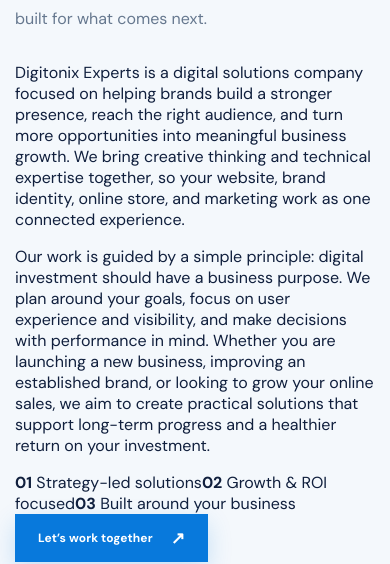
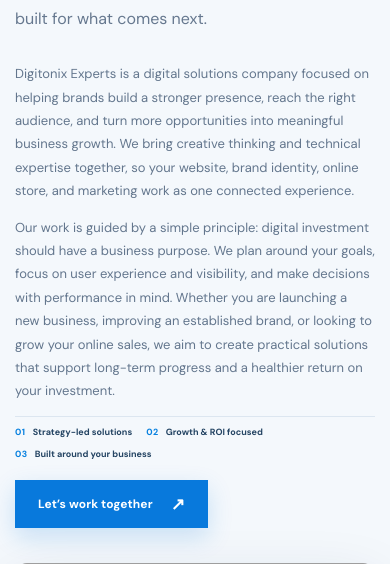
Before and after one commit to digitonixexperts/Digitonix-Experts, a Next.js app: page /about in a window 390 px wide. Shown: the part 447-1011 px from the top of the page. Built offline with nearby package versions, Linux system fonts and the light colour scheme; grey boxes are pictures that could not be loaded.

Commit message:
Style richer About hero introduction responsively

```diff
--- a/app/globals.css
+++ b/app/globals.css
@@ -1369,3 +1369,13 @@ img,video,svg{max-width:100%}
 .about-process-list p{font-size:13px;line-height:1.8;color:#718198;margin:0}
 @media(max-width:900px){.about-capabilities-grid{grid-template-columns:repeat(2,1fr)}.about-section-heading{align-items:flex-start;flex-direction:column;gap:16px}.about-approach-grid{gap:42px}}
 @media(max-width:640px){.about-purpose-section{padding-bottom:65px}.about-purpose-grid{grid-template-columns:1fr;gap:12px}.about-purpose-card{min-height:0;padding:27px 23px}.about-capabilities-section,.about-approach-section{padding:68px 0}.about-capabilities-grid{grid-template-columns:1fr;gap:10px}.about-capabilities-grid article{min-height:0;padding:22px}.about-capabilities-grid h3{margin:14px 0 7px}.about-section-heading h2,.about-approach-grid>div:first-child h2{font-size:35px;letter-spacing:-1.2px}.about-approach-grid{grid-template-columns:1fr;gap:28px}}
+
+
+/* About hero: richer company introduction */
+.about-page-hero .inner-hero-grid>div:first-child{max-width:690px}
+.about-hero-detail{max-width:670px;margin:17px 0 23px}
+.about-hero-detail p{font-size:14px;line-height:1.9;color:#63768d;margin:0 0 13px}
+.about-hero-points{display:flex;flex-wrap:wrap;gap:9px 18px;padding-top:9px;margin-top:8px;border-top:1px solid #dce6f0}
+.about-hero-points span{font-size:10px;font-weight:700;color:#244463;display:flex;align-items:center;gap:7px}
+.about-hero-points b{font-size:9px;color:#0780df;letter-spacing:.5px}
+@media(max-width:760px){.about-hero-detail{margin:15px 0 20px}.about-hero-detail p{font-size:13px;line-height:1.8}.about-hero-points{gap:10px 14px}.about-hero-points span{font-size:9px}}
```
